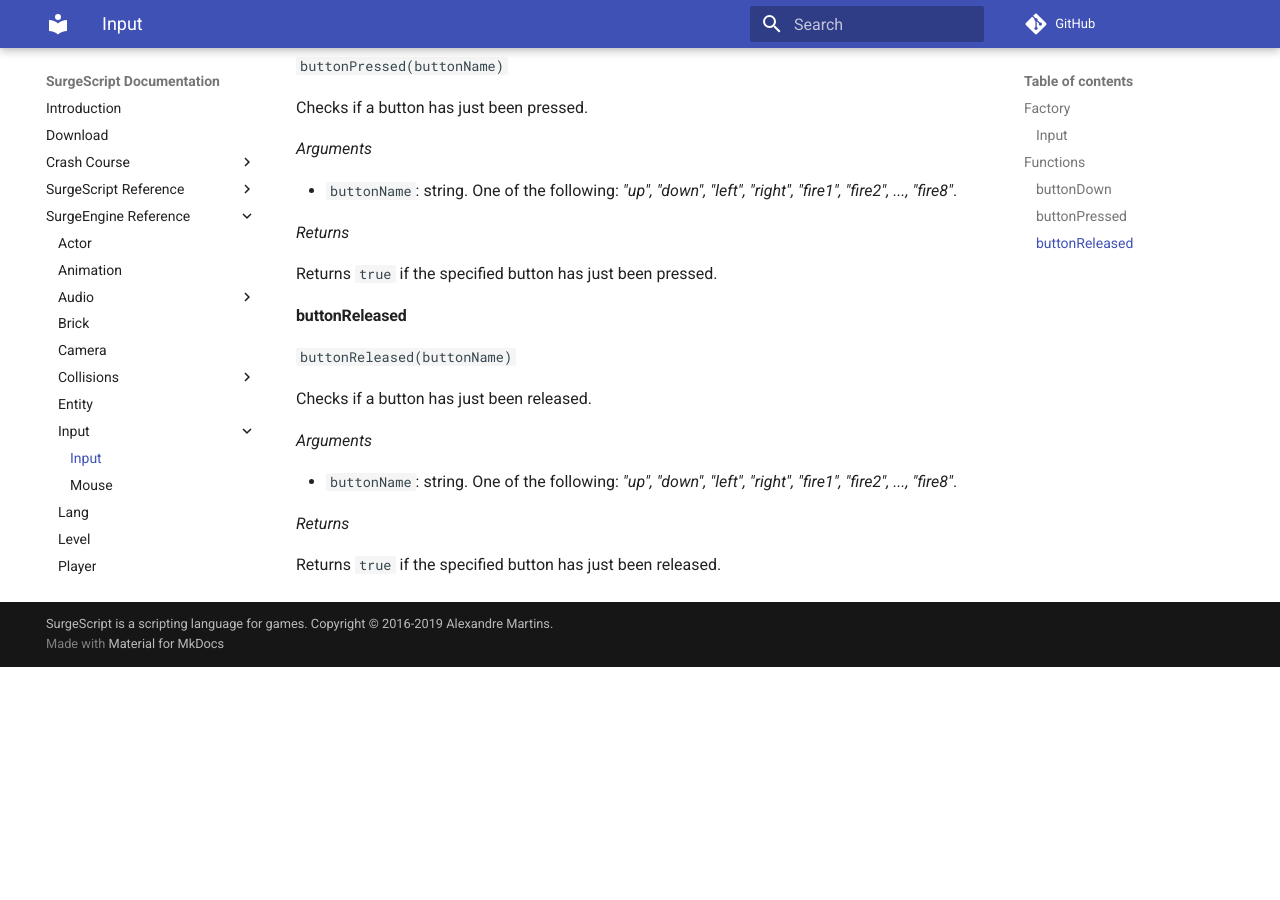
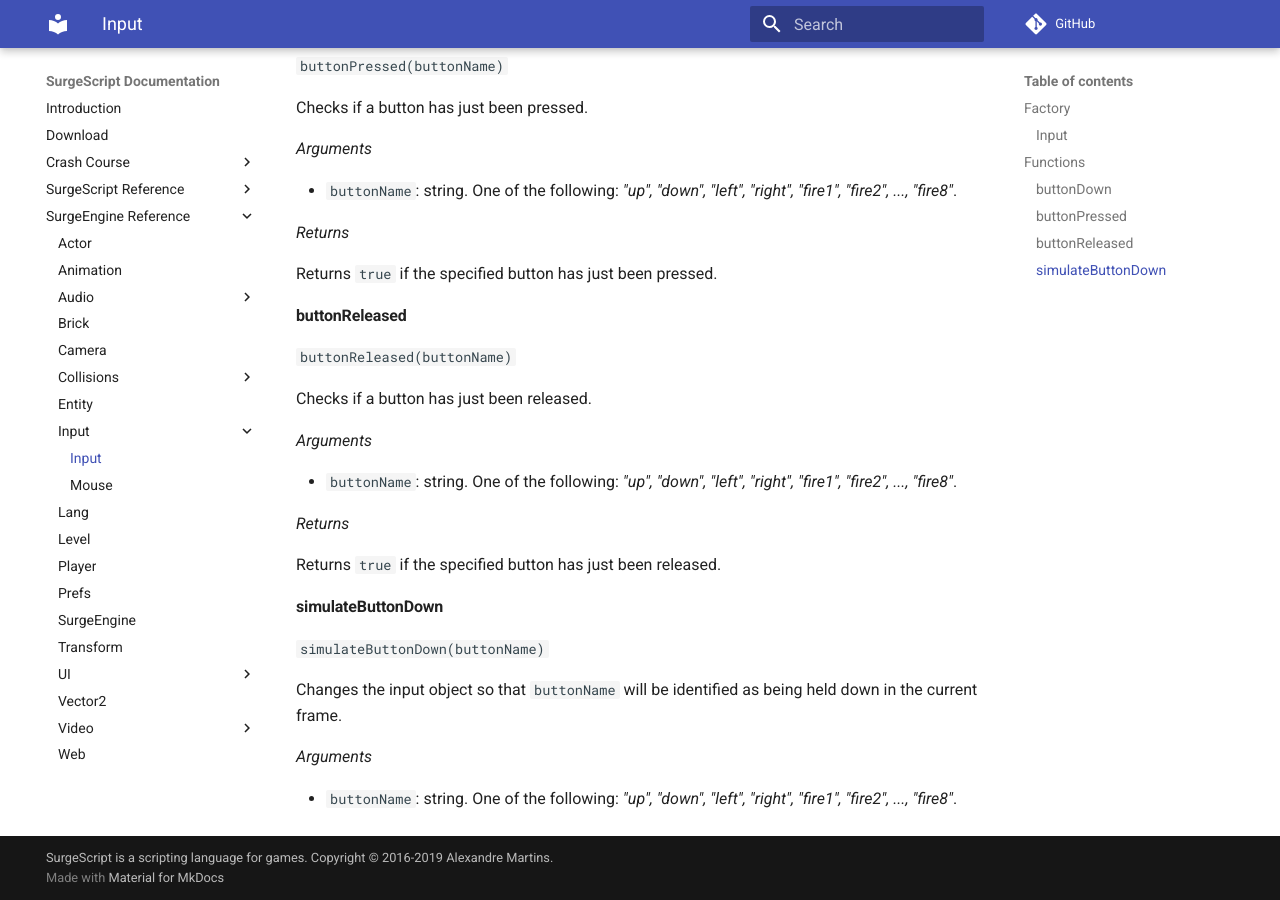
Before and after one commit to alemart/surgescript, an MkDocs documentation site: the page built from docs/engine/input.md, in a window 1280 px wide and 900 px high, scrolled down 1316 px. Built offline with MkDocs 1.6.1 and Material for MkDocs 9.7.7, drawn with Linux system fonts in a browser that asks for light colours; comment, search, counter and statistics services are not loaded; before the commit the page ends 1983 px from its top, so only the background shows below that.

Commit message:
Documented Input.simulateButtonDown()

```diff
--- a/docs/engine/input.md
+++ b/docs/engine/input.md
@@ -82,3 +82,13 @@ Checks if a button has just been released.
 *Returns*
 
 Returns `true` if the specified button has just been released.
+
+#### simulateButtonDown
+
+`simulateButtonDown(buttonName)`
+
+Changes the input object so that `buttonName` will be identified as being held down in the current frame.
+
+*Arguments*
+
+* `buttonName`: string. One of the following: *"up", "down", "left", "right", "fire1", "fire2", ..., "fire8"*.
```
